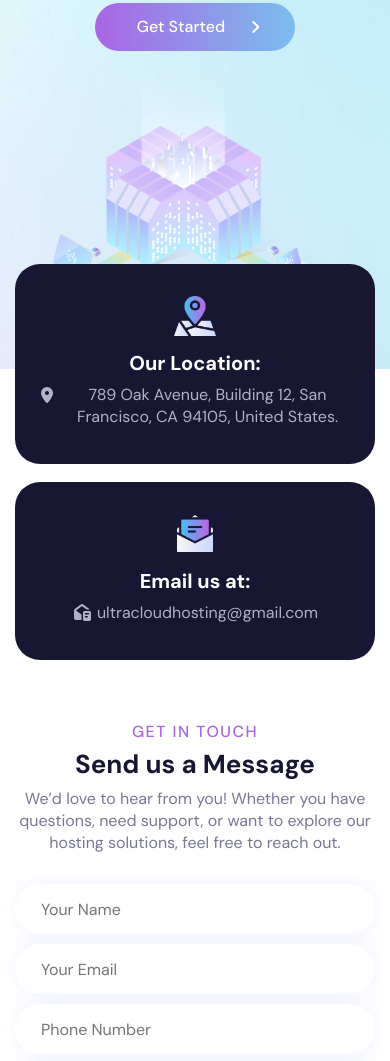
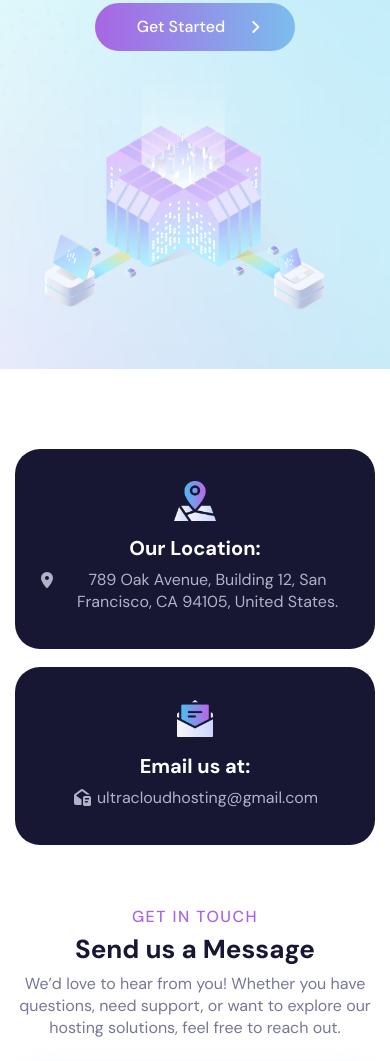
Before and after one commit to maxwellaveryreed/ultracloudhosting, a plain HTML site: page index.html in a window 390 px wide. Shown: the part 5859-6920 px from the top of the page. Drawn offline with Linux system fonts and the light colour scheme.

Commit message:
CSS Update
CSS Update

```diff
--- a/assets/css/mobile.css
+++ b/assets/css/mobile.css
@@ -1476,7 +1476,7 @@
         text-align: center;
     }
     .generic-banner-outer-con.w-100.float-left {
-        margin-top: -105px;
+        margin-top: 80px;
     }
     .sub-banner-main-con {
         min-height: 470px;
```
